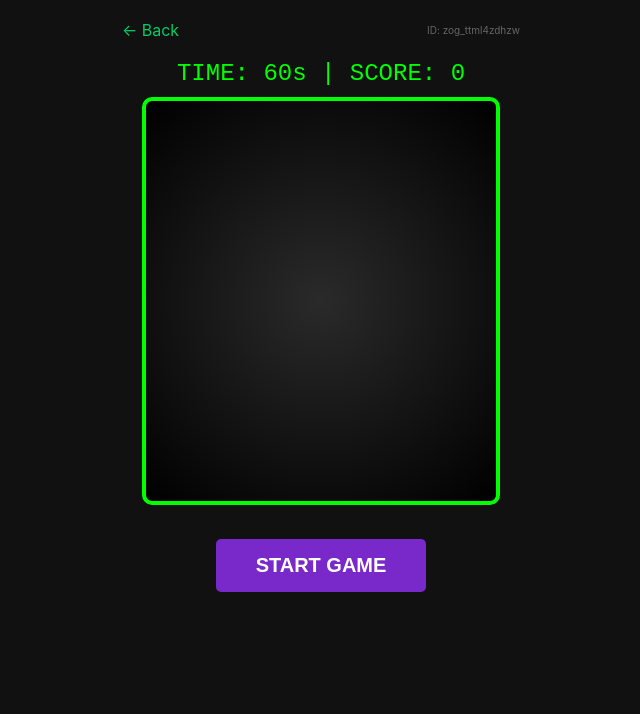
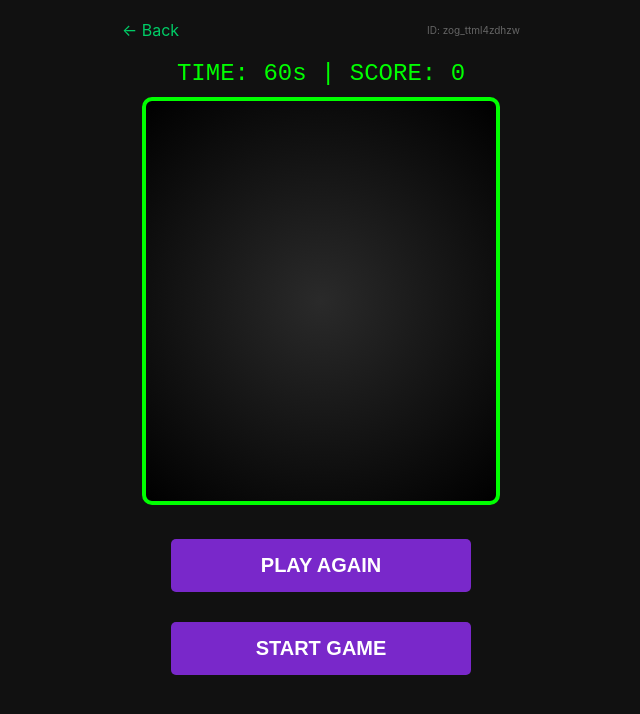
Before and after one commit to theRunnerz/zog-alpha, a Next.js app: page /play in a window 1280 px wide. Shown: the top 714 px of the page, without its empty margins (339-979 px from the left). Built offline with nearby package versions, Linux system fonts and the light colour scheme.

Commit message:
Day 2 Complete

```diff
--- a/components/GameCanvas.js
+++ b/components/GameCanvas.js
@@ -1,33 +1,31 @@
 import { useEffect, useRef, useState } from 'react';
 import { getSessionId } from '../lib/session';
 
-// --- NEW VISUALS ---
-// Simple emoji drawing helper instead of red ball
+// --- Emoji drawing helper ---
 const drawAlien = (ctx, x, y, radius) => {
   ctx.font = `${radius * 2}px Arial`;
   ctx.textAlign = 'center';
   ctx.textBaseline = 'middle';
   ctx.fillText('👾', x, y);
 };
-// -------------------
 
-export default function GameCanvas({ targetScore }) { // Receives target from URL
+export default function GameCanvas({ targetScore }) {
   const canvasRef = useRef(null);
   const [isPlaying, setIsPlaying] = useState(false);
   const [score, setScore] = useState(0);
   const [timeLeft, setTimeLeft] = useState(60);
-  const [roast, setRoast] = useState(''); // NEW: Store AI response
+  const [roast, setRoast] = useState('');
   const [loadingRoast, setLoadingRoast] = useState(false);
+  const [shareLink, setShareLink] = useState(null); // NEW: store share URL
 
-  // ... existing code ...
-  // Game State Refs
+  // Game state
   const gameState = useRef({
     target: { x: 150, y: 150, radius: 25, vx: 2, vy: 2 },
     width: 0,
     height: 0
   });
 
-  // 1. Game Loop
+  // 1. Game loop
   useEffect(() => {
     const canvas = canvasRef.current;
     const ctx = canvas.getContext('2d');
@@ -42,17 +40,13 @@ export default function GameCanvas({ targetScore }) { // Receives target from UR
       target.x += target.vx;
       target.y += target.vy;
 
-      // Bounce Logic
+      // Bounce
       if (target.x + target.radius > width || target.x - target.radius < 0) target.vx *= -1;
       if (target.y + target.radius > height || target.y - target.radius < 0) target.vy *= -1;
 
       // Draw
       ctx.clearRect(0, 0, width, height);
-
-      // Draw Target (REPLACED RED BALL WITH ALIEN)
       drawAlien(ctx, target.x, target.y, target.radius);
-      // Optional: draw debug circle behind it if hitboxes feel weird
-      // ctx.beginPath(); ctx.arc(target.x, target.y, target.radius, 0, 2 * Math.PI); ctx.stroke();
 
       animationFrameId = window.requestAnimationFrame(render);
     };
@@ -70,18 +64,19 @@ export default function GameCanvas({ targetScore }) { // Receives target from UR
   useEffect(() => {
     let timerId;
     if (isPlaying && timeLeft > 0) {
-      timerId = setInterval(() => setTimeLeft((t) => t - 1), 1000);
+      timerId = setInterval(() => setTimeLeft(t => t - 1), 1000);
     } else if (timeLeft === 0 && isPlaying) {
       endGame();
     }
     return () => clearInterval(timerId);
   }, [isPlaying, timeLeft]);
 
-  // 3. Logic
+  // 3. Start & end game
   const startGame = () => {
     setScore(0);
     setTimeLeft(60);
     setIsPlaying(true);
+    setShareLink(null); // Reset share link on new game
   };
 
   const endGame = async () => {
@@ -89,41 +84,35 @@ const endGame = async () => {
     setLoadingRoast(true);
     const sid = getSessionId();
 
-  // 1. Get AI Roast
+    // AI Roast
     try {
       const aiRes = await fetch('/api/roast', {
         method: 'POST',
         headers: { 'Content-Type': 'application/json' },
-      body: JSON.stringify({
-        score,
-        won: targetScore && score > targetScore
-      })
+        body: JSON.stringify({ score, won: targetScore && score > targetScore })
       });
       const aiData = await aiRes.json();
       setRoast(aiData.roast);
-  } catch(e) {
+    } catch {
       setRoast("Connection error. Coach Zog is silent.");
     }
     setLoadingRoast(false);
 
-  // 2. Background Save
+    // Save score
     try {
       await fetch('/api/score', {
         method: 'POST',
         headers: { 'Content-Type': 'application/json' },
-      body: JSON.stringify({ sessionId: sid, score: score })
+        body: JSON.stringify({ sessionId: sid, score })
       });
-  } catch(e) {}
+    } catch {}
 
-  // 3. Prepare share URL (but DON'T call navigator.share yet)
+    // Set share URL
     const shareUrl = `${window.location.origin}/play?target=${score}&challenger=${sid}`;
-  // Save share URL in state so we can use it in the button
     setShareLink(shareUrl);
   };
 
-  // ... rest of component
-// ... inside GameCanvas component
-
+  // 4. Handle clicks/touches
   const handleInput = (clientX, clientY) => {
     if (!isPlaying) return;
 
@@ -143,12 +132,31 @@ const endGame = async () => {
     }
   };
 
-  const onMouseDown = (e) => handleInput(e.clientX, e.clientY);
-  const onTouchStart = (e) => {
-    // Prevent scrolling when tapping
+  const onMouseDown = e => handleInput(e.clientX, e.clientY);
+  const onTouchStart = e => {
     e.preventDefault();
     const touch = e.touches[0];
     handleInput(touch.clientX, touch.clientY);
+  };
+
+  // Button styles
+  const btnStyle = {
+    padding: '15px 40px',
+    fontSize: '20px',
+    background: '#7928CA',
+    color: 'white',
+    border: 'none',
+    borderRadius: '5px',
+    cursor: 'pointer',
+    marginTop: '10px',
+    width: '100%',
+    maxWidth: '300px'
+  };
+
+  const shareBtnStyle = {
+    ...btnStyle,
+    background: '#0f0',
+    color: '#000'
   };
 
   return (
@@ -164,7 +172,7 @@ const endGame = async () => {
         onMouseDown={onMouseDown}
         onTouchStart={onTouchStart}
         style={{
-          background: 'radial-gradient(circle, #2a2a2a 0%, #000 100%)', // UPGRADE BG
+          background: 'radial-gradient(circle, #2a2a2a 0%, #000 100%)',
           border: '4px solid #0f0',
           borderRadius: '10px',
           cursor: 'crosshair',
@@ -172,16 +180,39 @@ const endGame = async () => {
         }}
       />
 
-      {/* --- NEW: AI FEEDBACK SECTION --- */}
-      {!isPlaying && score > 0 && (
-        <div style={{ margin: '20px auto', padding: '15px', border: '1px dashed #0f0', maxWidth: '350px' }}>
+      {!isPlaying && (
+        <div style={{ marginTop: '20px', display: 'flex', flexDirection: 'column', alignItems: 'center', gap: '10px' }}>
+          {score > 0 && (
+            <div style={{ padding: '15px', border: '1px dashed #0f0', maxWidth: '350px' }}>
               <h3 style={{ margin: 0, color: '#0f0' }}>👽 COACH ZOG SAYS:</h3>
               {loadingRoast ? (
                 <p style={{ fontStyle: 'italic', color: '#888' }}>Analyzing tape...</p>
               ) : (
                 <p style={{ fontSize: '18px', fontWeight: 'bold' }}>"{roast}"</p>
               )}
+            </div>
+          )}
+
           <button onClick={startGame} style={btnStyle}>PLAY AGAIN</button>
+
+          {shareLink && (
+            <button
+              onClick={() => {
+                if (navigator.share) {
+                  navigator.share({
+                    title: 'Beat my Zog Score!',
+                    text: `I scored ${score} on Zogs. Can you beat me?`,
+                    url: shareLink
+                  }).catch(console.error);
+                } else {
+                  alert(`Share this link: ${shareLink}`);
+                }
+              }}
+              style={shareBtnStyle}
+            >
+              SHARE SCORE
+            </button>
+          )}
         </div>
       )}
 
@@ -193,10 +224,3 @@ const endGame = async () => {
     </div>
   );
 }
-
-const btnStyle = {
-  padding: '15px 40px', fontSize: '20px',
-  background: '#7928CA', color: 'white',
-  border: 'none', borderRadius: '5px', cursor: 'pointer',
-  marginTop: '10px'
-};
--- a/data/scores.json
+++ b/data/scores.json
@@ -34,5 +34,11 @@
     "sessionId": "zog_yciufravpm",
     "score": 0,
     "date": "2026-01-26T03:29:17.870Z"
+  },
+  {
+    "id": 1769399327520,
+    "sessionId": "zog_yciufravpm",
+    "score": 90,
+    "date": "2026-01-26T03:48:47.520Z"
   }
 ]
```
Lines whose indentation alone changed are shown as unchanged.
